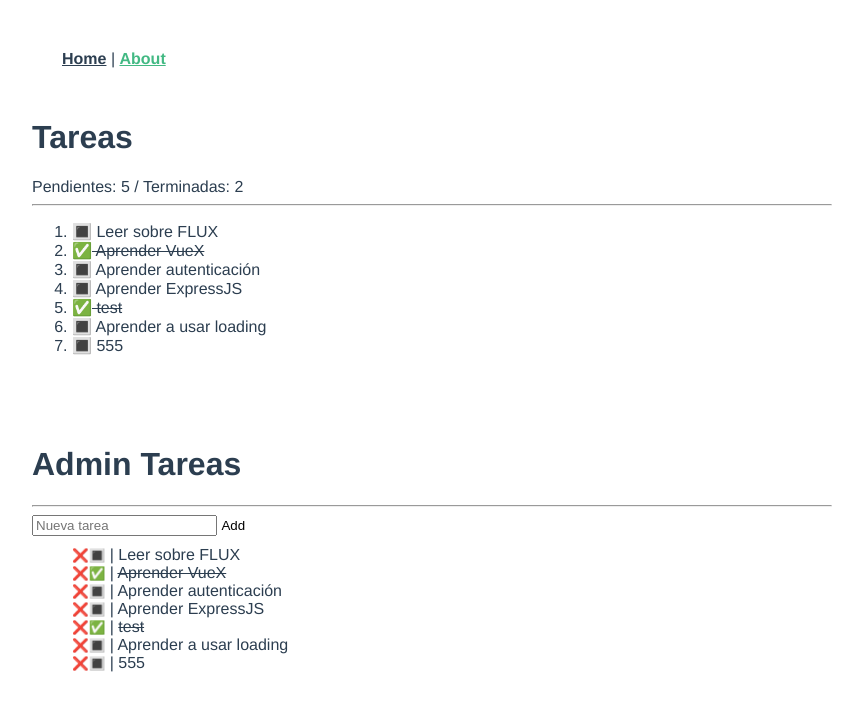
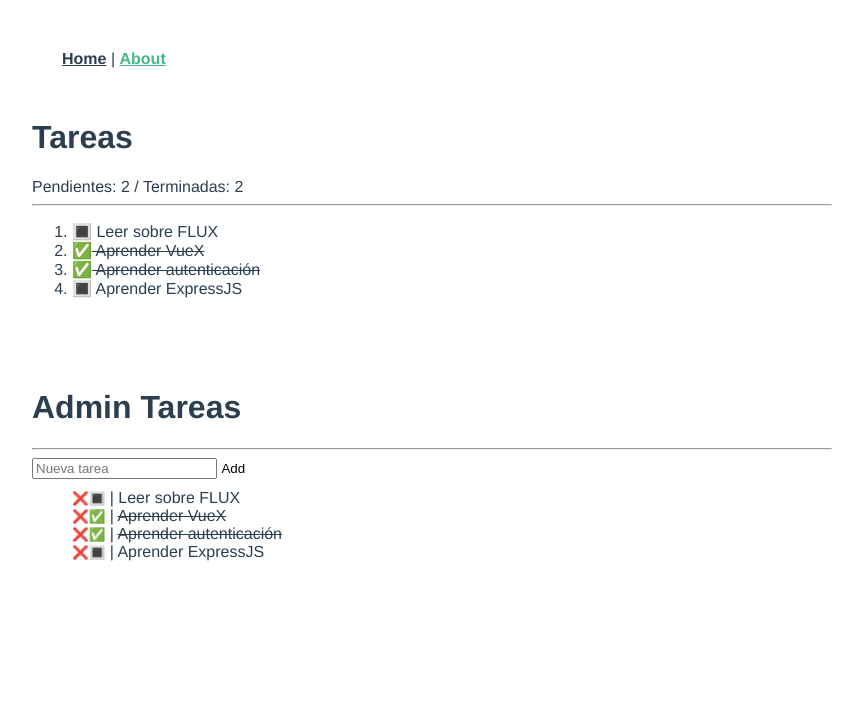
Before and after one commit to AlexSegen/vuex-practice-2, a Vue app: page /about in a window 1280 px wide. Shown: the top 710 px of the page, without its empty margins (208-1071 px from the left). Built offline with nearby package versions, Linux system fonts and the light colour scheme; data requests are answered from the project's data file.

Commit message:
Contador

```diff
--- a/db.json
+++ b/db.json
@@ -12,28 +12,13 @@
     },
     {
       "id": "_joq6mwf3xn1xh11j6",
-      "completed": false,
+      "completed": true,
       "title": "Aprender autenticación"
     },
     {
       "completed": false,
       "title": "Aprender ExpressJS",
       "id": "TKXRiNd"
-    },
-    {
-      "completed": true,
-      "title": "test",
-      "id": "tCN6_mv"
-    },
-    {
-      "id": "_jorar0xufv52oz1v8",
-      "completed": false,
-      "title": "Aprender a usar loading"
-    },
-    {
-      "id": "_jorbefyjznbnq86xf",
-      "completed": false,
-      "title": "555"
     }
   ]
 }
--- a/src/store.js
+++ b/src/store.js
@@ -24,20 +24,16 @@ export default new Vuex.Store({
     },
     SET_TODOS: (state, payload) => {
       state.tareas = payload;
-      state.loading = false;
     },
     ADD_TODO: (state, payload) => {
         state.tareas.push(payload);
-        state.loading = false;
     },
     DELETE_TODO: (state, payload) => {
       state.tareas.splice(state.tareas.findIndex( find => { return find.id == payload.id }), 1)
-      state.loading = false;
     },
     CHANGE_STATUS:(state, payload) => {
       let item = state.tareas.find( find => { return find.id == payload.id });
       item.completed = !item.completed
-      state.loading = false;
     }
   },
   actions: {
```
